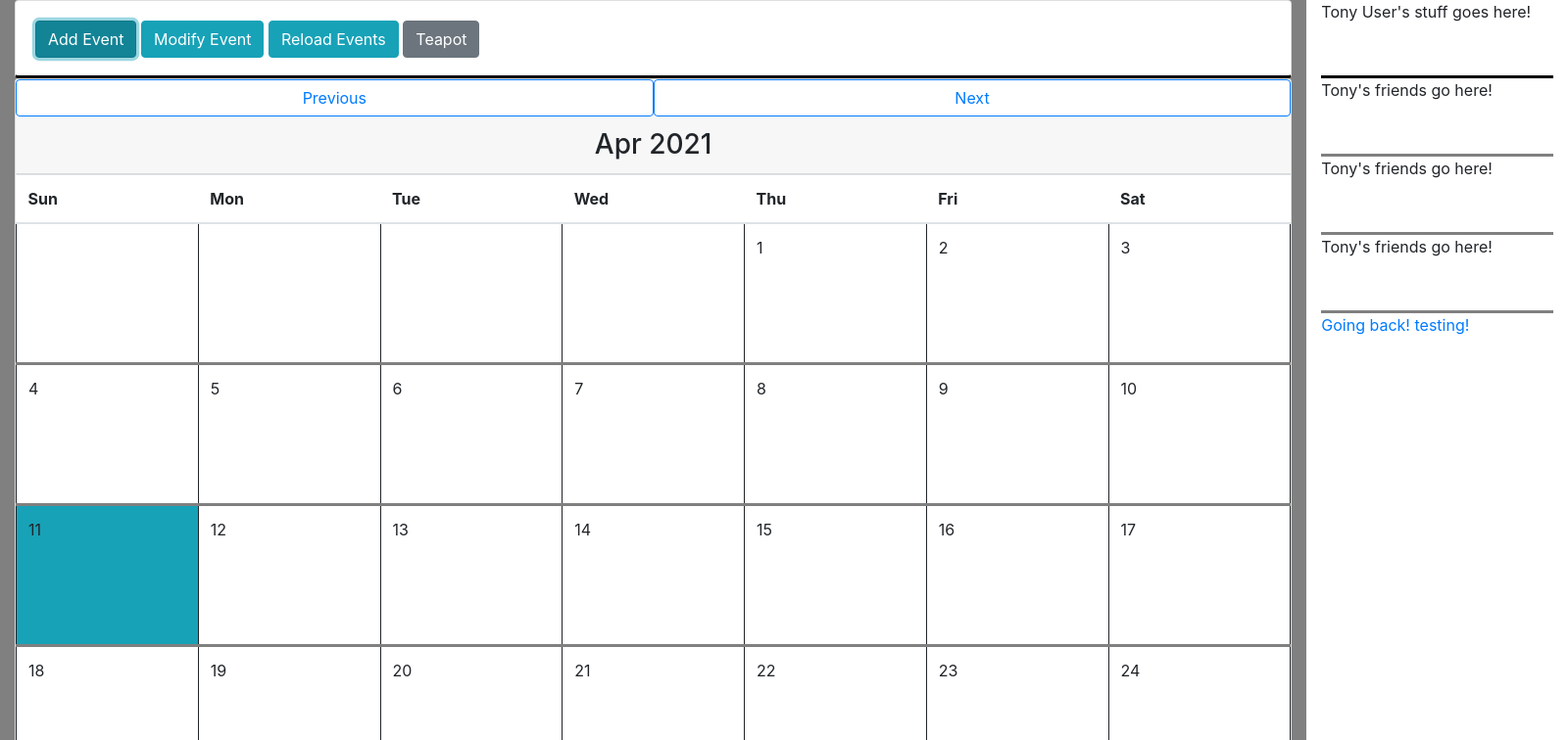
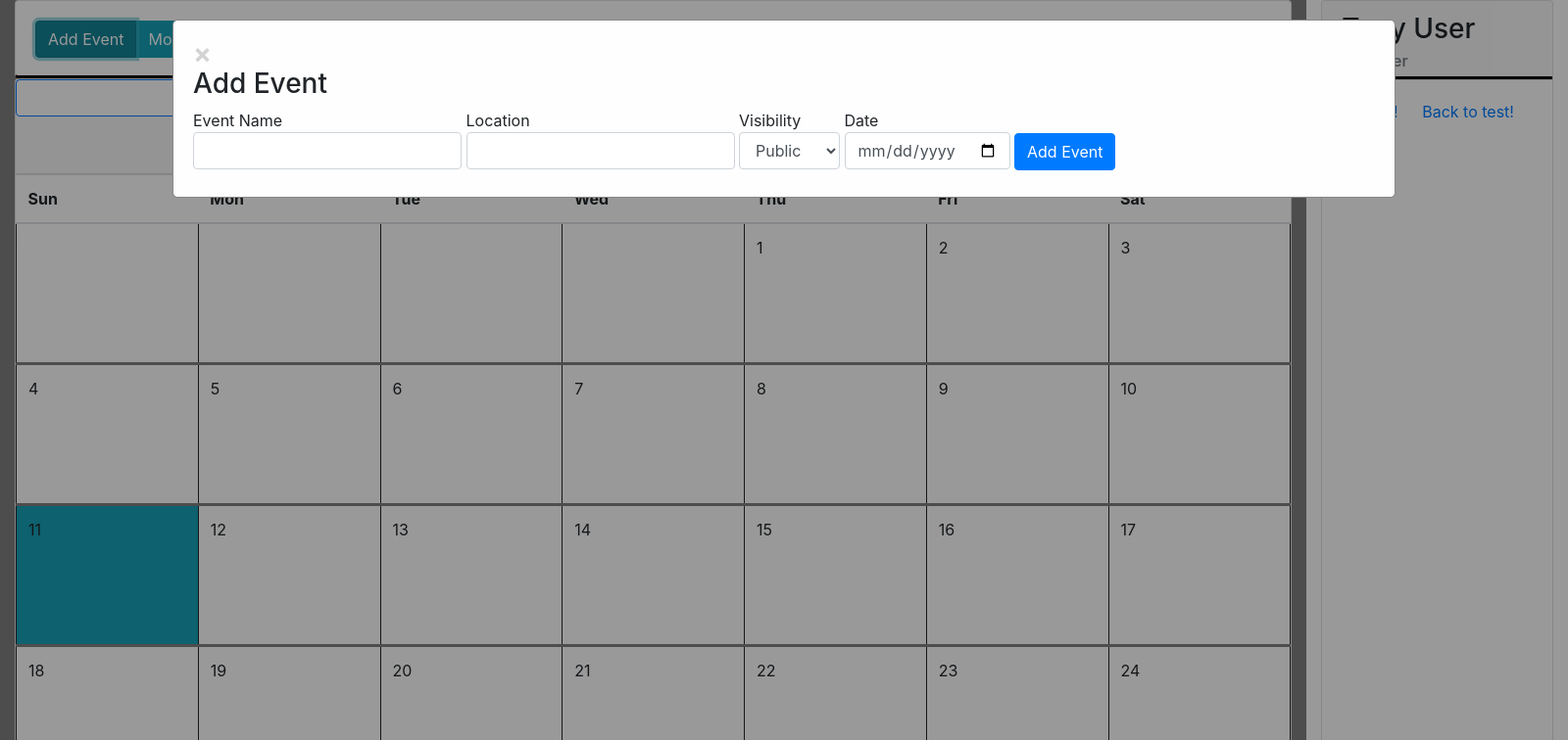
Before and after one commit to madlitch/SOFE3650-Social-Calendar, an Electron app: page Frontend/calendar.html in a window 1600 px wide. Both pictures are taken after a click on the button "Add Event". Shown: the top 756 px of the page at 98% size. Drawn offline with nearby package versions, Linux system fonts and the light colour scheme.

Commit message:
updated calendar UI added mock friend list functionality

```diff
--- a/Frontend/calendar.html
+++ b/Frontend/calendar.html
@@ -21,10 +21,14 @@ Log out-->
         <div class="col-sm-10">
             <div class="card" id="top-bar">
                 <div class="card-body">
-                    <button type="button" class="btn btn-info">Add Event</button>
-                    <button type="button" class="btn btn-info">Modify Event</button>
-                    <button type="button" class="btn btn-info">Reload Events</button>
-                    <button type="button" class="btn btn-secondary" id="teapot-btn">Teapot</button>
+                    <div class="btn-group float-left" >
+                        <button type="button" class="btn btn-info" id="eventAdd">Add Event</button>
+                        <button type="button" class="btn btn-info">Modify Event</button>
+                    </div>
+                    <div class="btn-group float-right">
+                        <button type="button" class="btn btn-secondary">&#8635; Reload Events</button>
+                        <button type="button" class="btn btn-outline-primary" id="add-friend" onclick="addFriend()">Add Friend</button>
+                    </div>
                 </div>
             </div>
             <div class="card">
@@ -53,21 +57,51 @@ Log out-->
             </div>
         </div>
         <div class="col-sm-2">
-            <div id="user-bar">
-                Tony User's stuff goes here!
+
+
+            <div class="card d-flex" id="user-info">
+                <div class="card-header" id="user-bar">
+                    <h3 class="card-title">Tony User</h3>
+                    <h6 class="card-subtitle mb-2 text-muted">tonyuser</h6>
+                </div>
+                <ul class="list-group list-group-flush" id="friend-group">
+                </ul>
+                <div class="card-body" id="user-control">
+                    <a href="#" class="card-link">Logout!</a>
+                    <a href="testing.html" class="card-link">Back to test!</a>
+                </div>
             </div>
-            <div class="friends">
-                Tony's friends go here!
-            </div>
-            <div class="friends">
-                Tony's friends go here!
-            </div>
-            <div class="friends">
-                Tony's friends go here!
-            </div>
-            <a href="index.html">Going back!</a>
-            <a href="testing.html">testing!</a>
     </div>
+    </div>
+</div>
+
+<div class="modal" id="eventModal" style="padding: 20px">
+    <div class="modal-content">
+        <span class="close">&times;</span>
+        <h3>Add Event</h3>
+        <form id="add-event-form" action="javascript:void(0);">
+            <label>
+                Event Name
+                <input class="form-control" type="text" name="name">
+            </label>
+            <label>
+                Location
+                <input class="form-control" type="text" name="venue">
+            </label>
+            <label>
+                Visibility
+                <select class="form-control" type="text" list="visibility" name="visibility">
+                    <option value="public">Public</option>
+                    <option value="friends">Friends</option>
+                    <option value="private">Private</option>
+                </select>
+            </label>
+            <label>
+                Date
+                <input class="form-control" type="date" name="time">
+            </label>
+            <button class="btn btn-primary" id="addEvent-btn">Add Event</button>
+        </form>
     </div>
 </div>
 
--- a/Frontend/calendar.js
+++ b/Frontend/calendar.js
@@ -69,3 +69,32 @@ function showCalendar(month, year){
 function daysInMonth(inMonth, inYear){
     return 32-new Date(inYear, inMonth, 32).getDate();
 }
+
+var modal = document.getElementById("eventModal");
+var btn=document.getElementById("eventAdd");
+var span=document.getElementsByClassName("close")[0];
+
+btn.onclick = function() {
+    modal.style.display = "block";
+}
+
+span.onclick = function() {
+    modal.style.display = "none";
+}
+
+window.onclick = function(event) {
+    if (event.target === modal) {
+        modal.style.display = "none";
+    }
+}
+
+function addFriend(){
+    list=document.getElementById("friend-group");
+    len=list.getElementsByTagName("li").length;
+    newF=document.createElement("li");
+    newF.setAttribute("class","list-group-item");
+    newF.setAttribute("id",""+(len+1));
+    friendText=document.createTextNode("Friend: "+(len+1));
+    newF.appendChild(friendText);
+    list.appendChild(newF);
+}
--- a/Frontend/main.css
+++ b/Frontend/main.css
@@ -1,5 +1,4 @@
 body {
-    /*font-family: Calibri, serif;*/
     height: 100vh;
 }
 
@@ -46,3 +45,51 @@ body {
 #month-and-year {
     text-align: center;
 }
+
+#user-info {
+    height: 98vh;
+}
+
+#user-control {
+    min-height: 5vh;
+}
+
+#friend-group {
+    overflow: auto;
+}
+
+.modal {
+    display: none; /* Hidden by default */
+    position: fixed; /* Stay in place */
+    z-index: 1; /* Sit on top */
+    padding-top: 100px; /* Location of the box */
+    left: 0;
+    top: 0;
+    width: 100%; /* Full width */
+    height: 100%; /* Full height */
+    overflow: auto; /* Enable scroll if needed */
+    background-color: rgb(0,0,0); /* Fallback color */
+    background-color: rgba(0,0,0,0.4); /* Black w/ opacity */
+}
+
+.modal-content {
+    background-color: #fefefe;
+    margin: auto;
+    padding: 20px;
+    border: 1px solid #888;
+    width: 80%;
+}
+
+.close {
+    color: #aaaaaa;
+    float: right;
+    font-size: 28px;
+    font-weight: bold;
+}
+
+.close:hover,
+.close:focus {
+    color: #000;
+    text-decoration: none;
+    cursor: pointer;
+}
```
